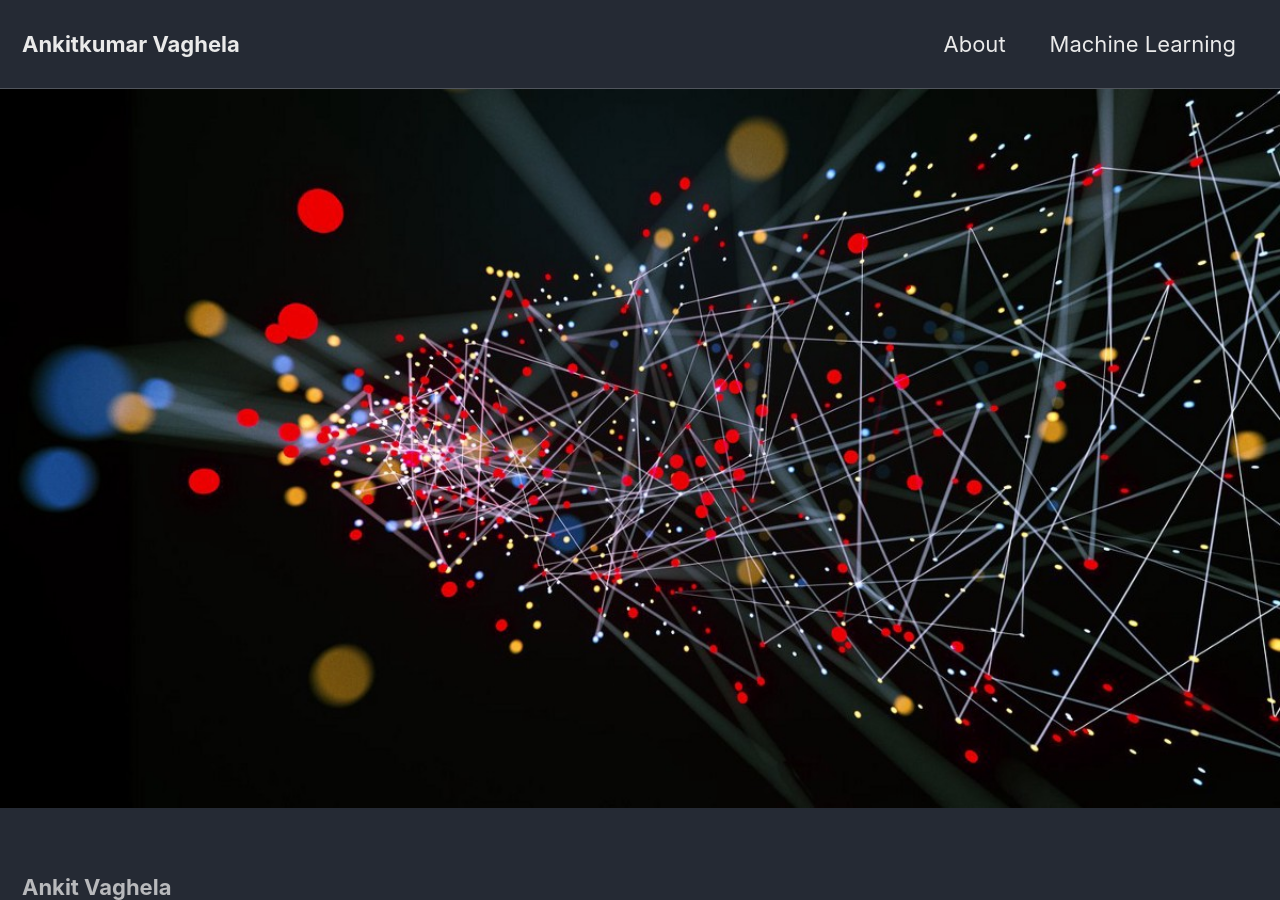
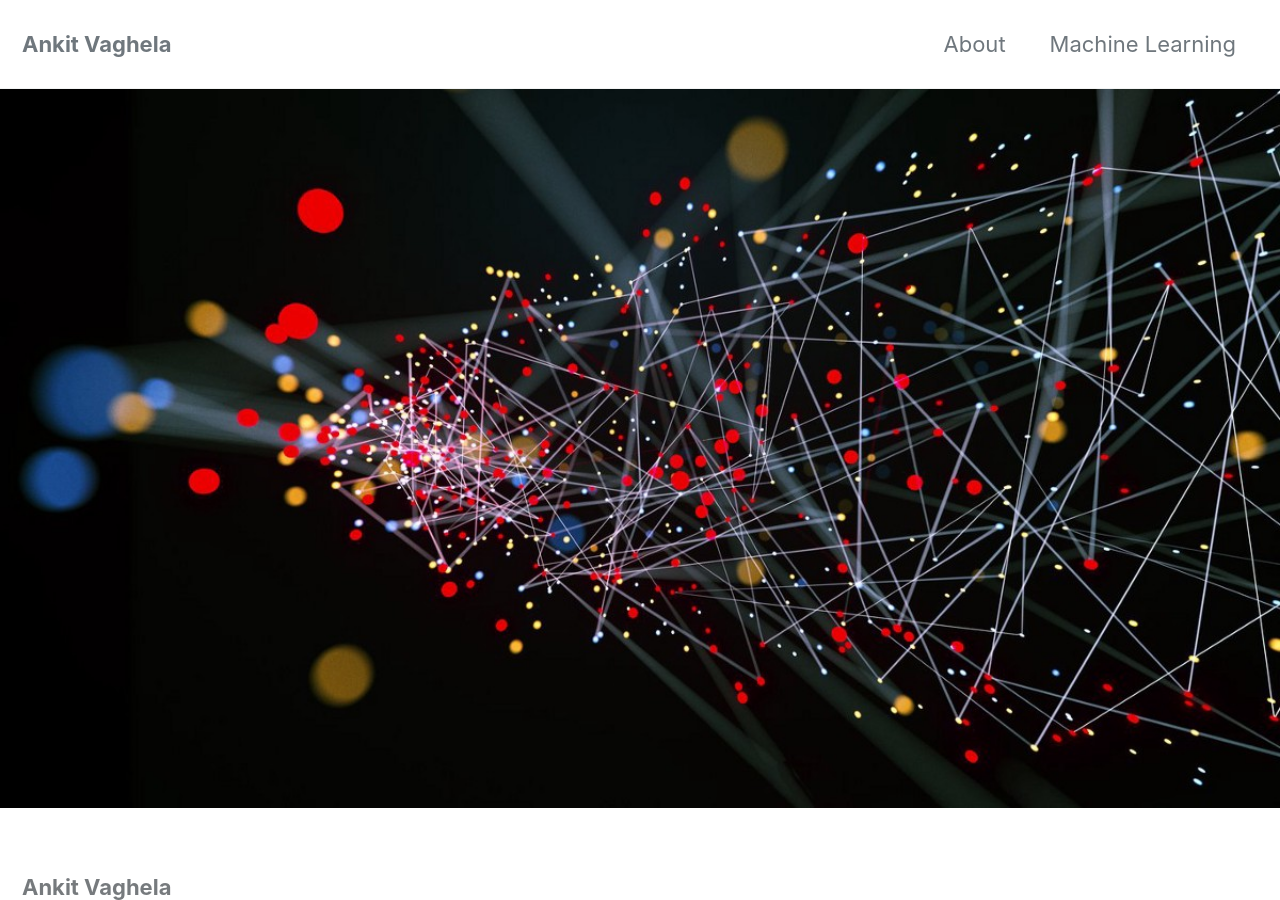
Before and after one commit to ankit-vaghela30/ankit-vaghela30.github.io, a Jekyll site: the page built from index.html, in a window 1280 px wide and 900 px high. Built offline with Jekyll 4.4.1, drawn with Linux system fonts in a browser that asks for light colours; cached includes are drawn as plain includes; the list of posts is cut into pages by our own code; some of the changed text lies outside the part shown.

Commit message:
Theme and name change

```diff
--- a/_config.yml
+++ b/_config.yml
@@ -12,13 +12,13 @@
 
 # theme                  : "minimal-mistakes-jekyll"
 # remote_theme           : "mmistakes/minimal-mistakes"
-minimal_mistakes_skin    : "dark" # "default"  "air", "aqua", "contrast", "dark", "dirt", "neon", "mint", "plum", "sunrise"
+minimal_mistakes_skin    : "default" # "air", "aqua", "contrast", "dark", "dirt", "neon", "mint", "plum", "sunrise"
 
 # Site Settings
 locale                   : "en-US"
-title                    : "Ankitkumar Vaghela"
+title                    : "Ankit Vaghela"
 title_separator          : "-"
-name                     : "Ankitkumar Vaghela"
+name                     : "Ankit Vaghela"
 description              : "Data Science Portfolio"
 url                      : # the base hostname & protocol for your site e.g. "https://mmistakes.github.io"
 baseurl                  : # the subpath of your site, e.g. "/blog"
```
